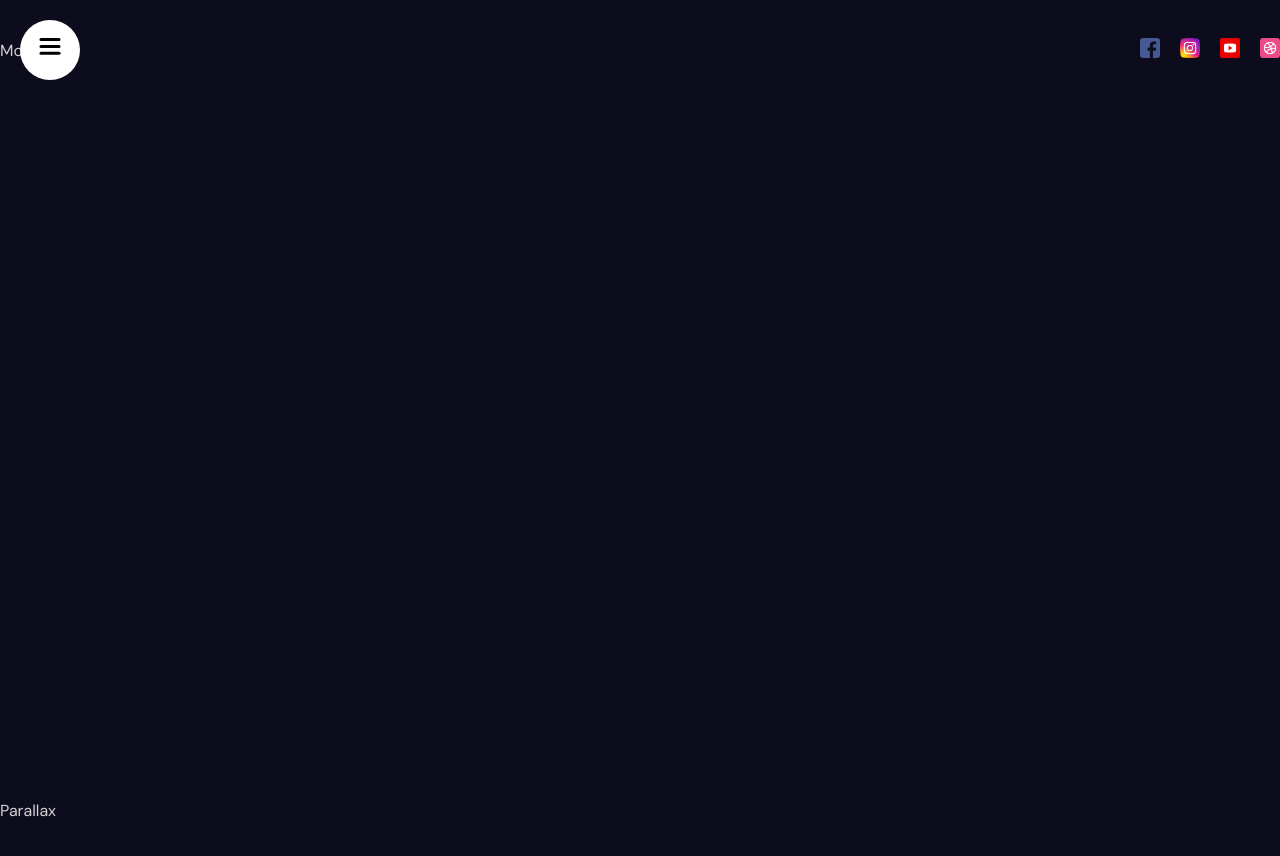
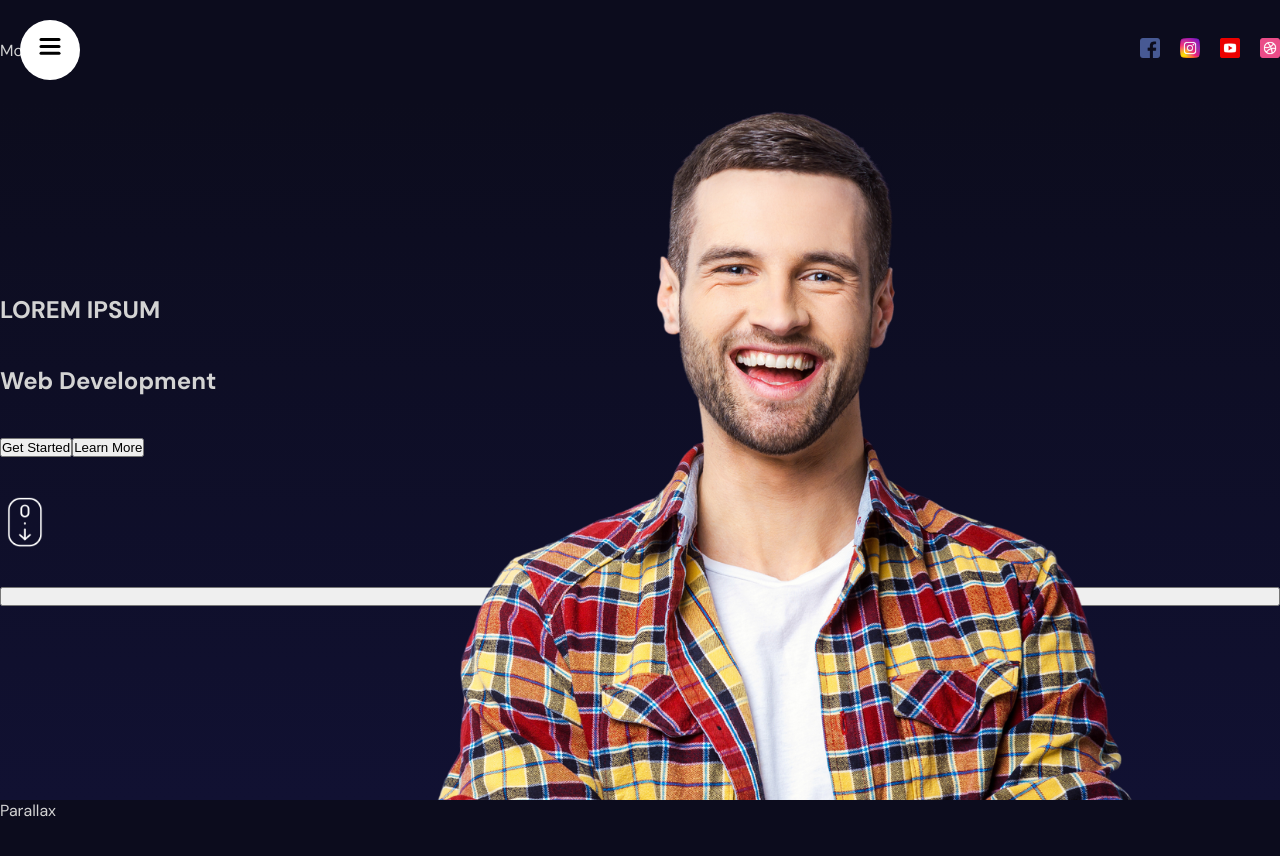
Before and after one commit to mdave94/vite-framer-exercise, a React (Vite) app: page / in a window 1280 px wide. Shown: the top 856 px of the page. Built offline with nearby package versions, Linux system fonts and the light colour scheme.

Commit message:
hero section init

```diff
--- a/src/App.jsx
+++ b/src/App.jsx
@@ -1,4 +1,5 @@
 import "./app.scss";
+import Hero from "./components/hero/Hero";
 import Navbar from "./components/navbar/Navbar";
 import Sidebar from "./components/sidebar/Sidebar";
 const App = () => {
@@ -6,6 +7,7 @@
     <div>
       <section id="Home">
         <Navbar />
+        <Hero />
       </section>
       <section id="Services">Parallax</section>
       <section>Services</section>
--- /dev/null
+++ b/src/components/hero/Hero.jsx
@@ -0,0 +1,25 @@
+import "./hero.scss";
+
+const Hero = () => {
+  return (
+    <div className="hero">
+      <div className="wrapper">
+        <div className="textContainer">
+          <h2> LOREM IPSUM </h2>
+          <h1>Web Development</h1>
+          <div className="buttons">
+            <button>Get Started</button>
+            <button>Learn More</button>
+          </div>
+          <img src="/scroll.png" alt="" />
+          <button>Learn More</button>
+        </div>
+      </div>
+      <div className="imageContainer">
+        <img src="/hero.png" alt="" />
+      </div>
+    </div>
+  );
+};
+
+export default Hero;
--- /dev/null
+++ b/src/components/hero/hero.scss
@@ -0,0 +1,33 @@
+.hero{
+    height: calc(100vh - 100px);
+    overflow: hidden;
+    background: linear-gradient(180deg,#0c0c1d,#111132);
+    position: relative;
+
+    .wrapper{
+        max-width: 1366px;
+        height: 100%;
+        margin: auto;
+
+
+
+        .textContainer{
+            height: 100%;
+            display: flex;
+            flex-direction: column;
+            justify-content: center;
+            gap: 40px;
+            img{
+                width: 50px;
+            }
+        }
+
+    }
+
+    .imageContainer{
+        height: 100%;
+        position: absolute;
+        top: 0;
+        right: 0;
+    }
+}
```
